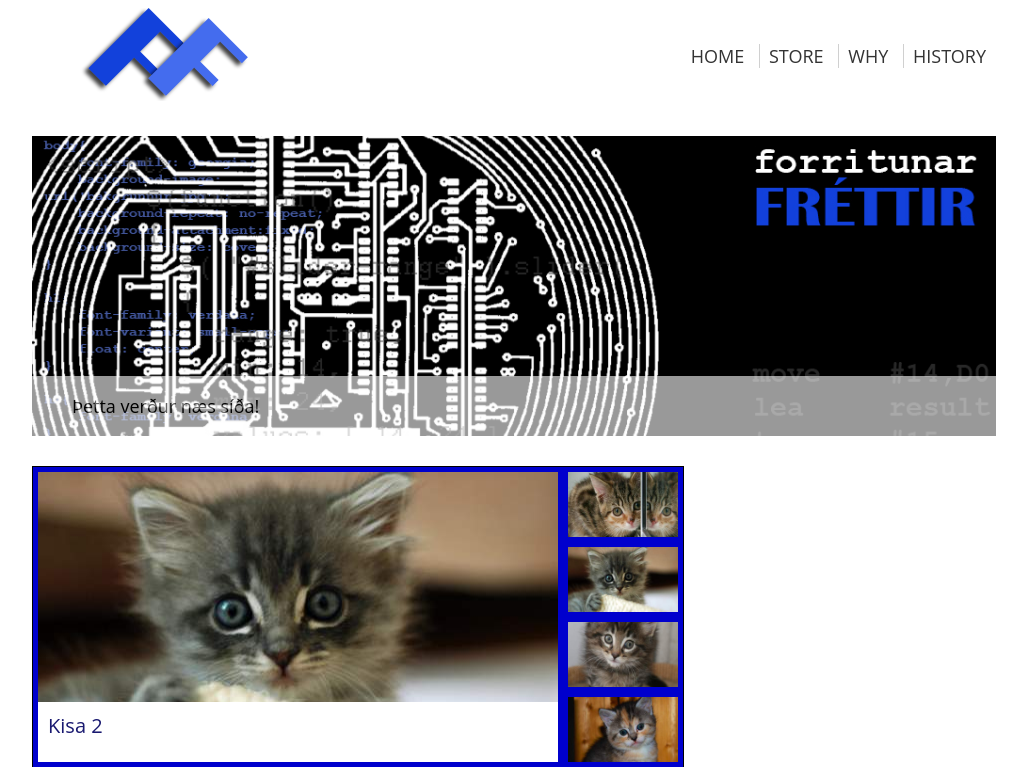
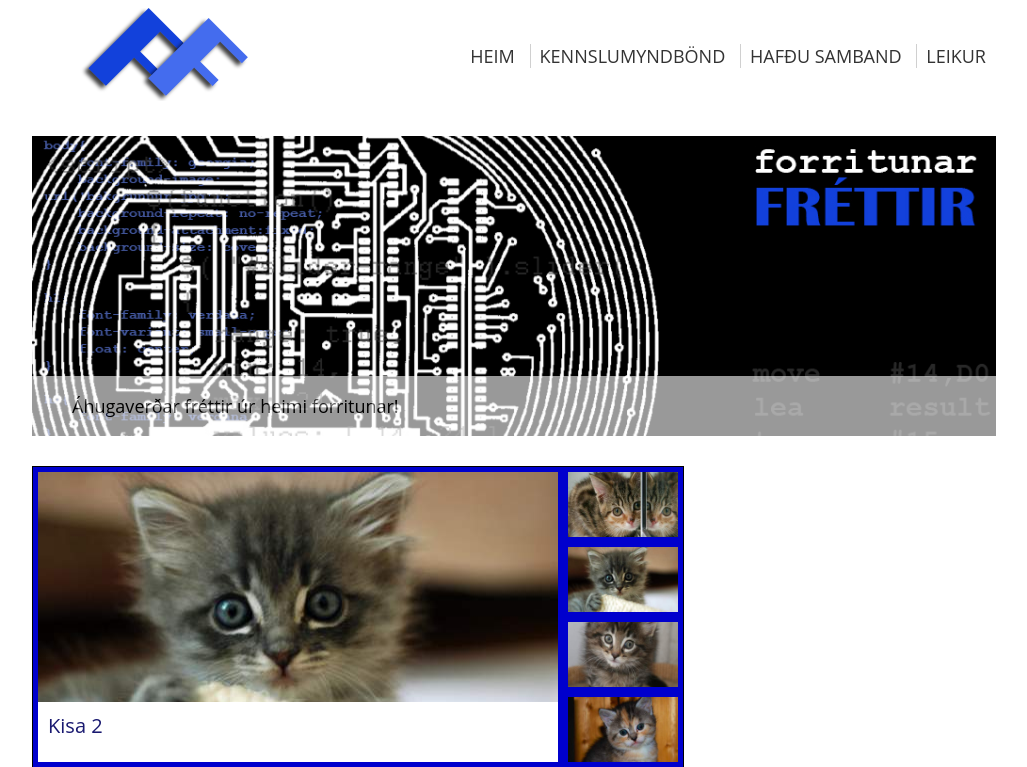
Before and after one commit to palarn/Lokaverkefni-Vefsida, a PHP site: page /Lokaverkefni-Vefsida/ in a window 1280 px wide. Shown: the top 767 px of the page, without its empty margins (126-1153 px from the left). Run offline with PHP 8.4, Linux system fonts and the light colour scheme.

Commit message:
ATH
breytti aðeins linkunum á undirsíðurnar og titlinum sem liggur yfir
header

```diff
--- a/index.php
+++ b/index.php
@@ -10,7 +10,7 @@
 
 		<script type="text/javascript" src="helper/jquery-2.0.3.js"></script>
 		<script type="text/javascript" src="helper/slider.js"></script>
-	<title>Mobile</title>
+	<title>Forritunar-Fréttir</title>
 </head>
 
 
@@ -24,17 +24,17 @@
 
 	<section class="logotext">
 	<nav>
-		<a class="lk" href="https://en.wikipedia.org/wiki/Guns_N%27_Roses">HOME</a>
-		<a class="lk" href="https://en.wikipedia.org/wiki/Guns_N%27_Roses">STORE</a>
-		<a class="lk" href="https://en.wikipedia.org/wiki/Guns_N%27_Roses">WHY</a>
-		<a class="lk" href="https://en.wikipedia.org/wiki/Guns_N%27_Roses">HISTORY</a>
+		<a class="lk" href="https://en.wikipedia.org/wiki/Guns_N%27_Roses">HEIM</a>
+		<a class="lk" href="https://en.wikipedia.org/wiki/Guns_N%27_Roses">KENNSLUMYNDBÖND</a>
+		<a class="lk" href="https://en.wikipedia.org/wiki/Guns_N%27_Roses">HAFÐU SAMBAND</a>
+		<a class="lk" href="https://en.wikipedia.org/wiki/Guns_N%27_Roses">LEIKUR</a>
 	</nav>
 	</section>
 </section>
 
 	<section id="altmynd">
 		<div class="inpic">
-		<p> Þetta verður næs síða!</p>
+		<p> Áhugaverðar fréttir úr heimi forritunar!</p>
 		</div>
 
 	</section>
```
